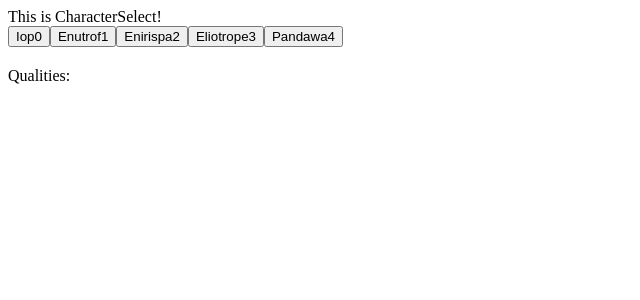
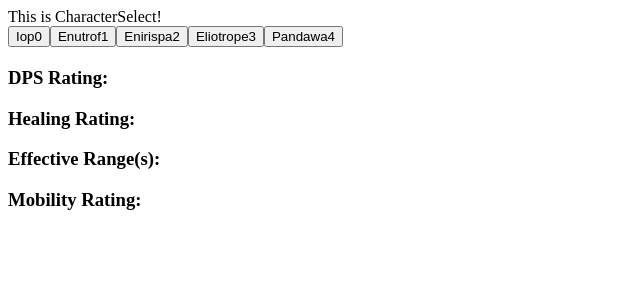
Before and after one commit to Deen-q/dofusTeamBuilder, a React (Create React App) app: page / in a window 1280 px wide. Shown: the top 300 px of the page, without its empty margins (0-640 px from the left). Built offline with nearby package versions, Linux system fonts and the light colour scheme.

Commit message:
better display of data

```diff
--- a/src/components/CharacterDisplay.tsx
+++ b/src/components/CharacterDisplay.tsx
@@ -1,5 +1,4 @@
 /* Dofus Team Builder c: */
-
 import { useContext } from "react"
 import CharacterContext from "../context/CharacterContext"
 
@@ -9,8 +8,18 @@ export default function CharacterDisplay() {
     return (
         <div>
             <h2>{characterSelected?.className}</h2> {/* fix ? if needed*/}
-            <p>Qualities: {characterSelected?.qualities.join(", ")}</p>
-            {/* Add MORE qualities here - maybe even rename Qualities to something else? */}
+            <h3>DPS Rating: {characterSelected?.dpsRating}</h3>
+            <h3>Healing Rating: {characterSelected?.healingRating}</h3>
+            {/* Likely need a Shield Point rating */}
+            <h3>Effective Range(s): {characterSelected?.effectiveRange}</h3>
+            <h3>Mobility Rating: {characterSelected?.mobilityRating}</h3>
+            <ul>
+                {characterSelected?.qualities.map((item) => (
+                    <li>
+                        {item}
+                    </li>
+                ))}
+            </ul>
         </div>
     )
 }
```
